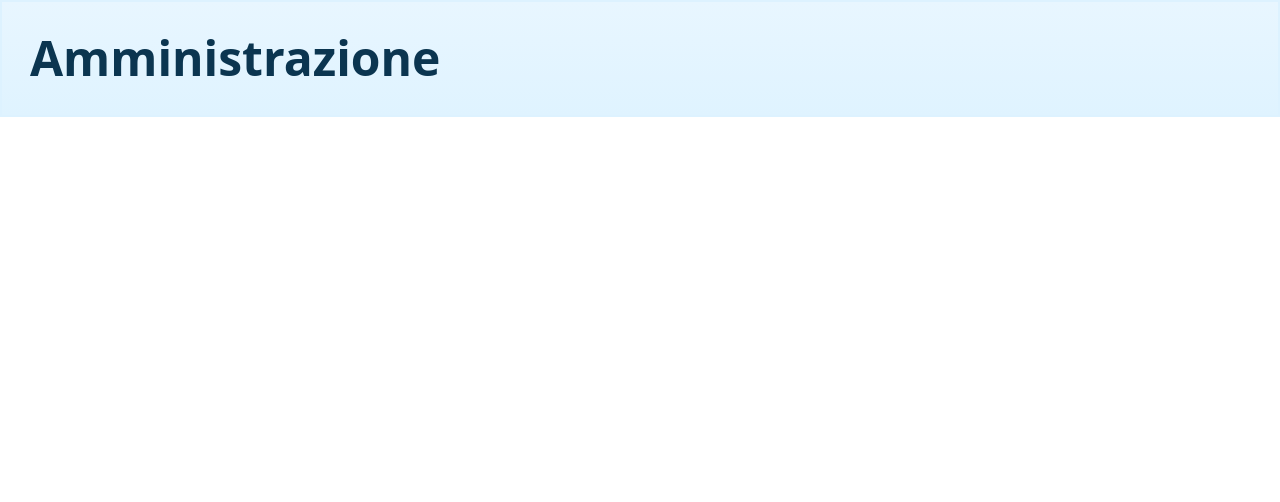
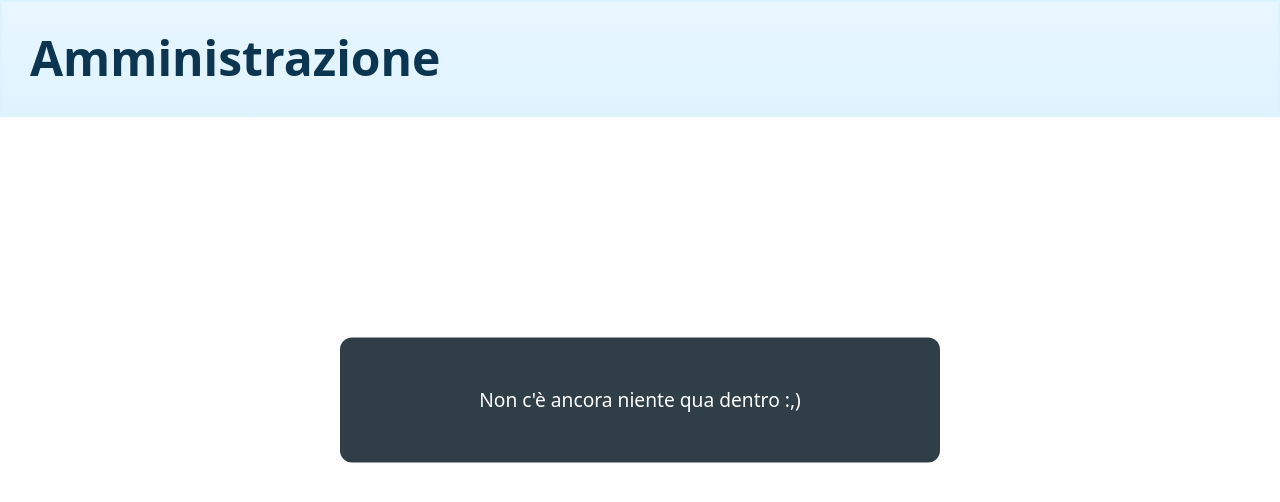
Before and after one commit to Piadina-000/Login, a React (Vite) app: page /admin in a window 1280 px wide. Shown: the top 502 px of the page. Built offline with nearby package versions, Linux system fonts and the light colour scheme.

Commit message:
Modifiche css pagina Amministrazione

```diff
--- a/src/components/Amministrazione.tsx
+++ b/src/components/Amministrazione.tsx
@@ -8,7 +8,9 @@ export const Amministrazione = () => {
                 <h1>Amministrazione</h1>
             </div>
             <div className='body'>
-
+                <div className='body__container'>
+                    <p>Non c'è ancora niente qua dentro :,)</p>
+                </div>
             </div>
         </div>
     )
--- a/src/styles/amministrazione.css
+++ b/src/styles/amministrazione.css
@@ -5,8 +5,8 @@
   align-items: center;
   justify-content: center;
   background-color: #f3f6fb;
-  -webkit-font-smoothing: antialiased;
-  -moz-osx-font-smoothing: grayscale;
+  --card: #a7a4a4;
+  --radius: 10px;
 }
 
 .amministrazione {
@@ -94,12 +94,23 @@
 
 
 .body__container {
-  width: min(1100px, 96%);
-  max-width: 1100px;
+  top: 50%;
+  left: 50%;
+  position: absolute;
+  display: flex;
+  align-items: center;
+  justify-content: center;
+  position: absolute;
+  background-color: #2f3e47;
+  transform: translate(-50%, -50%);
+  width: min(720px, 90%);
+  max-width: 600px;
+  padding: 48px;
+  border-radius: calc(var(--radius) + 2px);
 }
 
-@media (max-width: 600px) {
-  .amministrazione__box { padding: 20px; }
-  .amministrazione__header { padding: 16px; margin: 0 -20px 12px -20px; }
-  .amministrazione__header h1 { font-size: 1.25rem; }
+.body__container p {
+  margin: 0;
+  color: #ffffff;
+  font-size: 1.2rem;
 }
```
